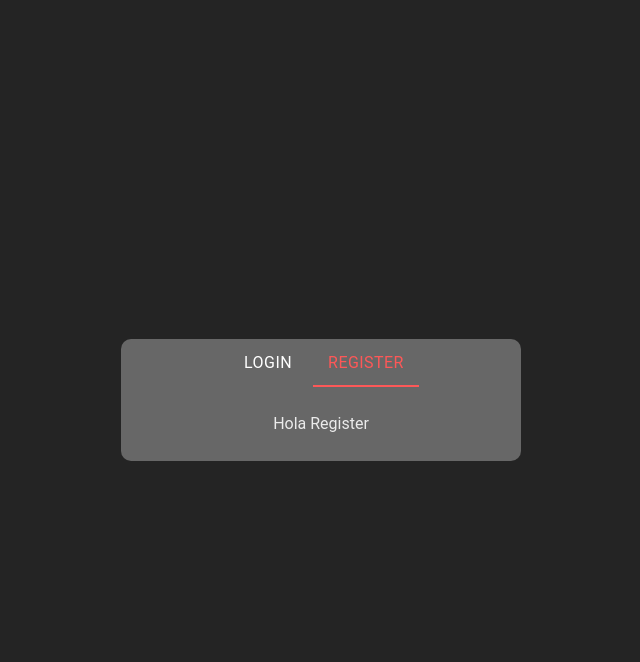
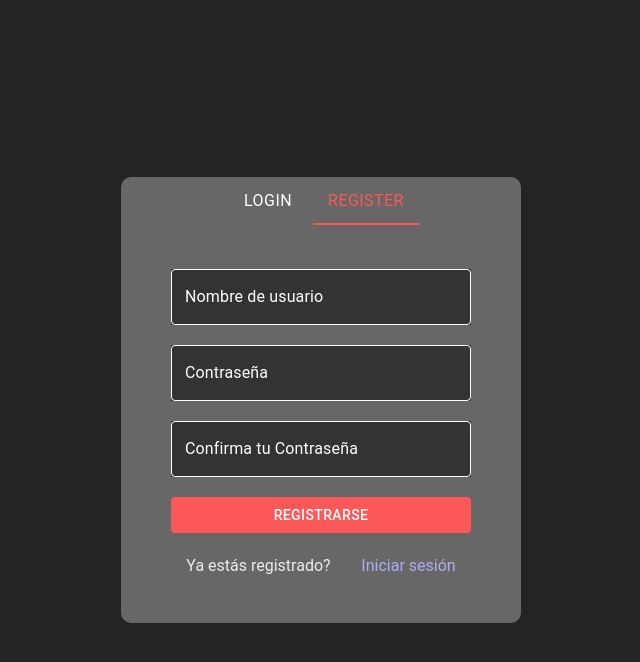
Before and after one commit to Kerinec/debt-front, a React (Vite) app: page / in a window 1280 px wide. Both pictures are taken after a click on the tab "REGISTER". Shown: the top 662 px of the page, without its empty margins (319-959 px from the left). Built offline with nearby package versions, Linux system fonts and the light colour scheme; no server answers.

Commit message:
Implementacion form registro

```diff
--- a/src/components/CustomTabs/CustomTabs.jsx
+++ b/src/components/CustomTabs/CustomTabs.jsx
@@ -1,4 +1,4 @@
-import { useState } from "react";
+import { useEffect, useState } from "react";
 import Tabs from "@mui/material/Tabs";
 import Tab from "@mui/material/Tab";
 import Box from "@mui/material/Box";
@@ -49,13 +49,15 @@ const StyledTabs = styled((props) => (
     },
 });
 
-function CustomTabs({ data }) {
+function CustomTabs({ data, changeTab = 0, setChangeTab }) {
     const [tabValue, setTabValue] = useState(0);
-
+    useEffect(() => {
+        setTabValue(changeTab);
+    }, [changeTab]);
     const handleChange = (event, newTabValue) => {
         setTabValue(newTabValue);
+        setChangeTab(newTabValue);
     };
-
     return (
         <>
             <StyledTabs value={tabValue} onChange={handleChange} centered>
--- a/src/components/HomePage/HomePage.css
+++ b/src/components/HomePage/HomePage.css
@@ -14,7 +14,7 @@
     border-radius: 10px;
 }
 
-.login-container {
+.login-register-container {
     background-color: #676767;
     display: flex;
     flex-direction: column;
--- a/src/components/HomePage/HomePage.jsx
+++ b/src/components/HomePage/HomePage.jsx
@@ -2,18 +2,27 @@ import { useEffect, useState } from "react";
 import { CustomButton, CustomInput } from "../CustomComponents";
 import CustomTabs from "../CustomTabs/CustomTabs";
 import "./HomePage.css";
+import axios from "axios";
+import Notification from "../Notification/Notification";
 function HomePage() {
+    const [changeTab, setChangeTab] = useState(0);
+    const [openAlert, setOpenAlert] = useState(false);
+    const handleClick = (value) => {
+        setChangeTab(value);
+    };
 
     const Login = () => {
-
         return (
-            <div className="login-container">
-                <CustomInput label={"Username"} />
-                <CustomInput label={"Password"} />
-                <CustomButton label={"Login"} />
+            <div className="login-register-container">
+                <CustomInput label={"Nombre de usuario"} />
+                <CustomInput label={"Contraseña"} type={"password"} />
+                <CustomButton label={"Iniciar sesión"} />
                 <div className="have-acount-container">
                     <span>No estás registrado?</span>
-                    <span className="redirect-register">
+                    <span
+                        onClick={() => handleClick(1)}
+                        className="redirect-register"
+                    >
                         Registrate
                     </span>
                 </div>
@@ -21,8 +30,149 @@ function HomePage() {
         );
     };
     const Register = () => {
-        return <div>Hola Register</div>;
+        const [formData, setFormData] = useState({
+            username: "",
+            password: "",
+            confirmPasword: "",
+        });
+        const [errors, setErrors] = useState({
+            inputUsername: {
+                error: false,
+                text: "",
+            },
+            inputPassword: {
+                error: false,
+                text: "",
+            },
+        });
+        const handleChange = (e) => {
+            setFormData({ ...formData, [e.target.name]: e.target.value });
+        };
+        const handleBlur = async (e) => {
+            if (e.target.name === "username") {
+                const response = await axios.get(
+                    `http://localhost:3000/user/${formData.username}`
+                );
+                console.log(response.data);
+                if (response.data.userExist) {
+                    setErrors({
+                        ...errors,
+                        inputUsername: {
+                            error: true,
+                            text: "El usuario ya existe",
+                        },
+                    });
+                } else {
+                    setErrors({
+                        ...errors,
+                        inputUsername: {
+                            error: false,
+                            text: "",
+                        },
+                    });
+                }
+            } else if (e.target.name === "confirmPasword") {
+                if (formData.password === formData.confirmPasword) {
+                    setErrors({
+                        ...errors,
+                        inputPassword: {
+                            error: false,
+                            text: "",
+                        },
+                    });
+                } else {
+                    setErrors({
+                        ...errors,
+                        inputPassword: {
+                            error: true,
+                            text: "La contraseña no coincide",
+                        },
+                    });
+                }
+            }
+        };
+        const validateForm = () => {
+            let deltaErrors = { ...errors };
+            if (formData.password !== formData.confirmPasword) {
+                deltaErrors.inputPassword = {
+                    error: true,
+                    text: "No coincide la contraseña",
+                };
+            }
+            setErrors(deltaErrors);
+        };
+        const handleClickRegister = async () => {
+            console.log("entramos en handleClick");
+            validateForm();
+            let formHasErrors = Object.keys(errors).every((element) => {
+                return !errors[element].error;
+            });
+            console.log(formHasErrors, "prueba de error");
+            if (formHasErrors) {
+                try {
+                    await postRegister();
+                    setOpenAlert(true);
+                    setChangeTab(0)
+                } catch (error) {
+                    if (error.status === 400) {
+                        setErrors({
+                            ...errors,
+                            inputUsername: {
+                                error: true,
+                                text: error.response.data,
+                            },
+                        });
+                    }
+                }
+            }
+        };
+        const postRegister = async () => {
+            const payload = {
+                username: formData.username,
+                password: formData.password,
+            };
+            await axios.post("http://localhost:3000/register", payload);
+        };
+        return (
+            <div className="login-register-container">
+                <CustomInput
+                    label={"Nombre de usuario"}
+                    onChange={handleChange}
+                    name={"username"}
+                    errors={errors.inputUsername}
+                    onBlur={handleBlur}
+                />
+                <CustomInput
+                    label={"Contraseña"}
+                    type={"password"}
+                    onChange={handleChange}
+                    name={"password"}
+                />
+                <CustomInput
+                    label={"Confirma tu Contraseña"}
+                    type={"password"}
+                    onChange={handleChange}
+                    name={"confirmPasword"}
+                    errors={errors.inputPassword}
+                    onBlur={handleBlur}
+                />
+                <CustomButton
+                    label={"Registrarse"}
+                    onMouseDown={handleClickRegister}
+                />
+                <div className="have-acount-container">
+                    <span>Ya estás registrado?</span>
+                    <span
+                        onClick={() => handleClick(0)}
+                        className="redirect-register"
+                    >
+                        Iniciar sesión
+                    </span>
+                </div>
+            </div>
+        );
     };
+
     const dataTabs = [
         {
             label: "Login",
@@ -33,12 +183,17 @@ function HomePage() {
             content: <Register />,
         },
     ];
-
+    console.log(openAlert);
     return (
         <div className="home-container">
             <div className="background">
-                <CustomTabs data={dataTabs} />
+                <CustomTabs
+                    data={dataTabs}
+                    changeTab={changeTab}
+                    setChangeTab={setChangeTab}
+                />
             </div>
+            <Notification open={openAlert} setOpen={setOpenAlert} />
         </div>
     );
 }
--- a/src/components/Modal/ModalTransaction.jsx
+++ b/src/components/Modal/ModalTransaction.jsx
@@ -262,7 +262,7 @@ const ModalTransaction = ({
                 return acc;
             }, []),
         };
-        await axios.post(`http://localhost:3000/transaction`, payLoad);
+        await axios.post("http://localhost:3000/transaction", payLoad);
     };
     const patchTransaction = async () => {
         const payLoad = {
--- /dev/null
+++ b/src/components/Notification/Notification.jsx
@@ -0,0 +1,26 @@
+import Snackbar from "@mui/material/Snackbar";
+import Alert from "@mui/material/Alert";
+function Notification({ open, setOpen }) {
+    const handleClose = (event, reason) => {
+        if (reason === "clickaway") {
+            return;
+        }
+        setOpen(false);
+    };
+    return (
+        <div>
+            <Snackbar open={open} autoHideDuration={6000} onClose={handleClose}>
+                <Alert
+                    onClose={handleClose}
+                    severity="success"
+                    variant="filled"
+                    sx={{ width: "100%" }}
+                >
+                    Se ha registrado correctamente
+                </Alert>
+            </Snackbar>
+        </div>
+    );
+}
+
+export default Notification;
```
Also changed, not shown: src/components/CustomComponents/CustomButton.jsx (+4 -4 lines).
